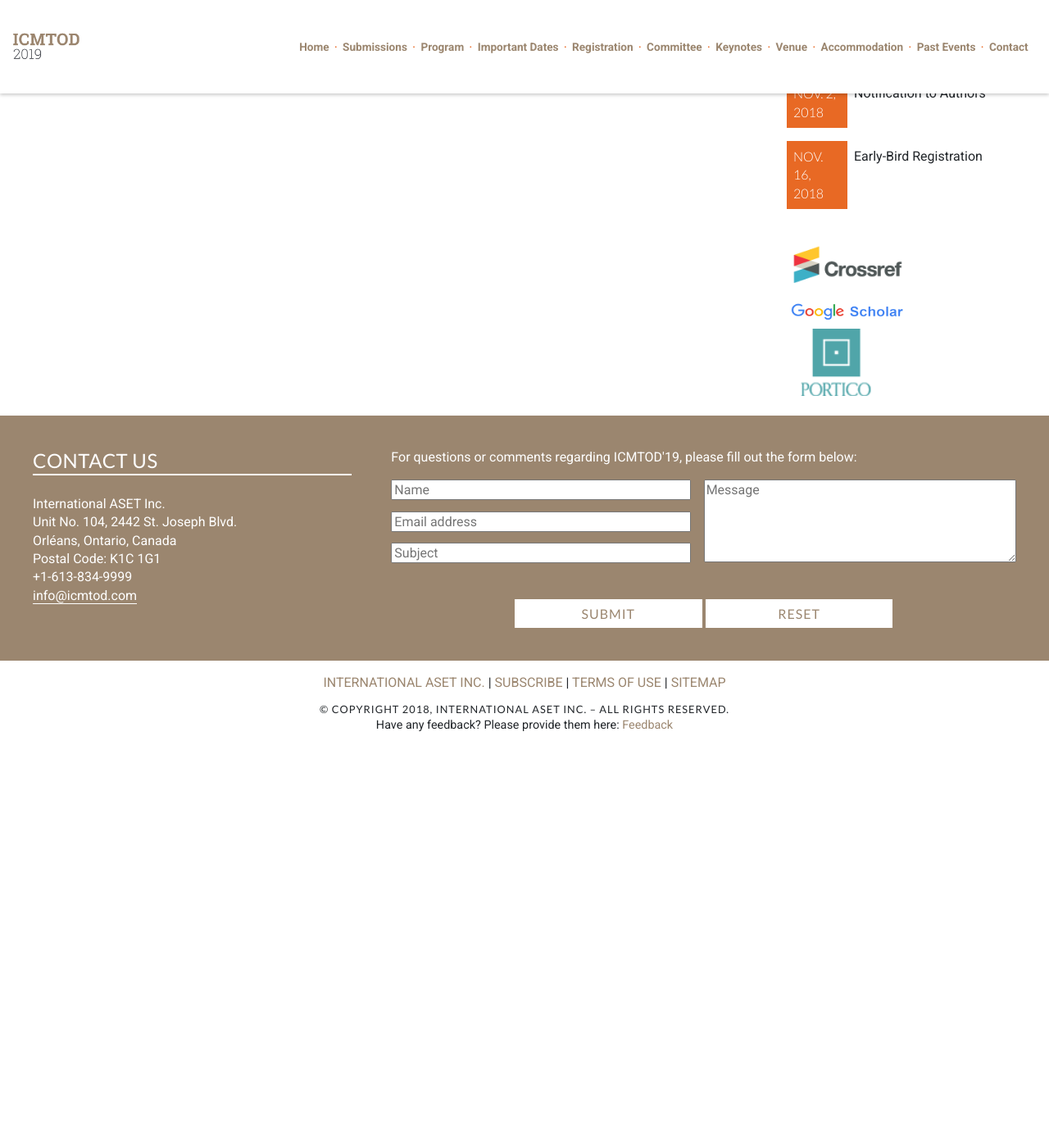
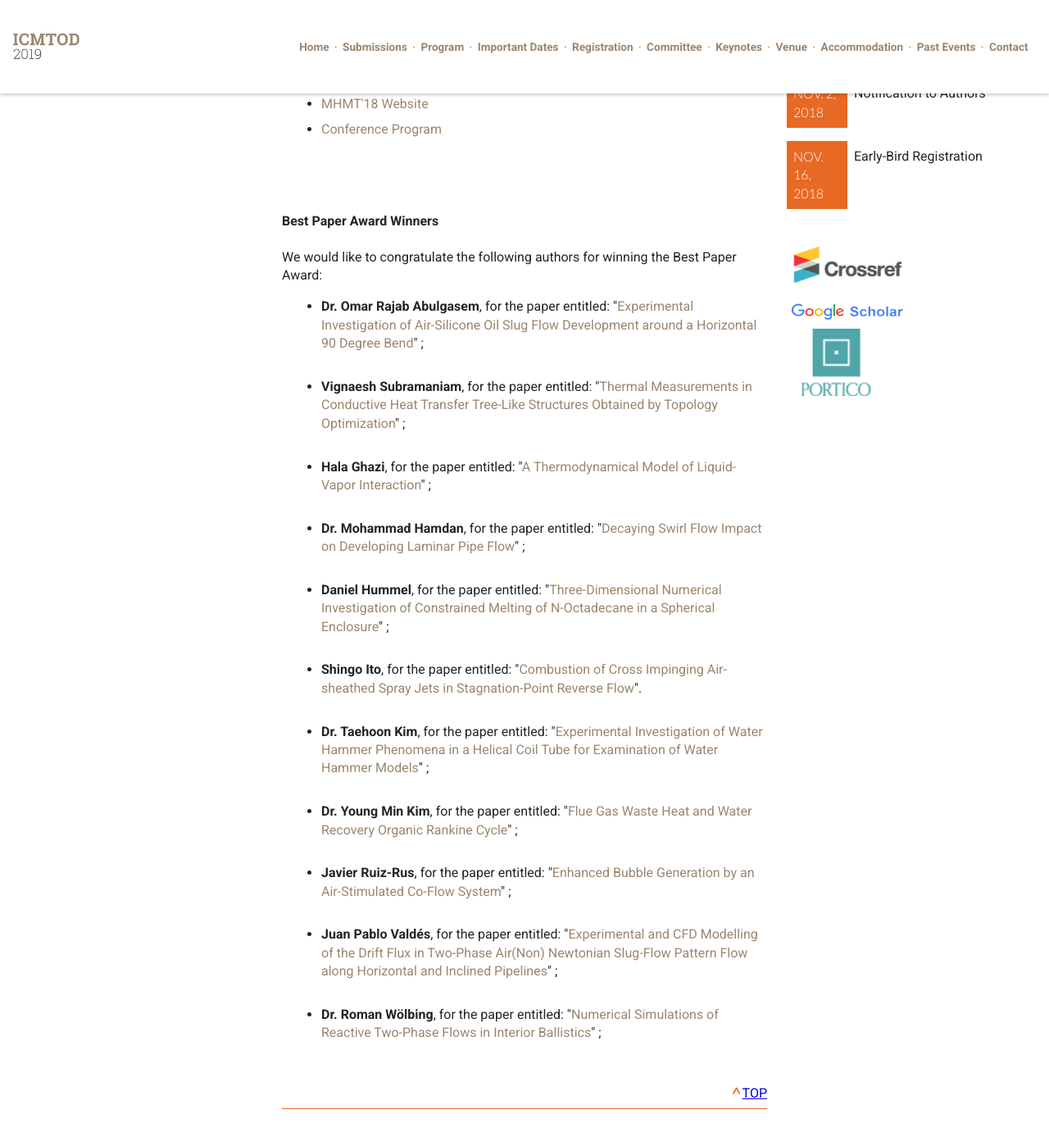
Before and after one commit to intaset/icmtod, a Jekyll site: the page built from past-events.html, in a window 1280 px wide and 1400 px high, scrolled down 671 px. Shown: the top 1392 px of the window at 82% size. Built offline with Jekyll 4.4.1, drawn with Linux system fonts in a browser that asks for light colours; nearby versions of some CDN libraries; Markdown is read by kramdown in place of the engine named in the settings; comment, search, counter and statistics services are not loaded; before the commit the page ends 1582 px from its top, so only the background shows below that; some of the changed text lies outside the part shown.

Commit message:
added past event

```diff
--- a/past-events.html
+++ b/past-events.html
@@ -8,16 +8,16 @@ meta: Information about ICMTOD'17.
 <div class="unit unit-s-1 unit-m-1-4-1 unit-l-1-4-1">
   <div class="unit-spacer content">
 
-    <h3>Past Events</h3>
-    <p class="body">Information about the last conference in this conference series will be available soon. Thank you for your patience.</p>
-    <!--<span class="anchor" id="top"></span>
-    <p class="body">The previous event in this conference series, ICMTOD, was held on April 6 - 8, 2017, in Barcelona, Spain. ICMTOD is one of the 5 conferences that make up the World Congress on Momentum, Heat and Mass Transfer (MHMT). Our year-long planning and organization of several committees resulted in the congress becoming a major success. Please see below some of the highlights of the event.</p>
+      <h3>Past Events</h3>
+    <!-- <p class="body">Information about the last conference in this conference series will be available soon. Thank you for your patience.</p> -->
+    <span class="anchor" id="top"></span>
+    <p class="body">The previous event in this conference series, ICMTOD, was held on April 12 - 14, 2018, in Budapest, Hungary. ICMTOD is one of the 5 conferences that make up the World Congress on Momentum, Heat and Mass Transfer (MHMT). Our year-long planning and organization of several committees resulted in the congress becoming a major success. Please see below some of the highlights of the event.</p>
     <ul>
         <li><a href="#Awards" class="body-link">Best Paper Award Winners</a></li>
         <li><a href="#Proceedings" class="body-link">Conference Proceedings</a></li>
-        <li><a href="#Video" class="body-link">Video: MHMT'17 Congress</a></li>
+        <li><a href="#Video" class="body-link">Video: MHMT'18 Congress</a></li>
         <li><a href="#Photos" class="body-link">Photos of the Conference</a></li>
-        <li><a href="#Website" class="body-link">ICMTOD'17 Website</a></li>
+        <li><a href="#Website" class="body-link">MHMT'18 Website</a></li>
         <li><a href="#Program" class="body-link">Conference Program</a></li>
     </ul>
 
@@ -30,27 +30,38 @@ meta: Information about ICMTOD'17.
              <p class="body">We would like to congratulate the following authors for winning the Best Paper Award:</p>
 
             <ul>
-                <li><b>João Vasques</b><br>
-                    for the paper entitled: "<a href="http://avestia.com/MHMT2017_Proceedings/files/paper/ICMFHT/ICMFHT_120.pdf" class="body-link" target="_blank">Detailed Characterization of Undeveloped Upwards Annular Flow using the Brightness Based Laser Induced Fluorescence Technique</a>"
-                </li>
+                <li><b>Dr. Omar Rajab Abulgasem</b>,
+                    for the paper entitled: "<a href="http://doi.org/10.11159/icmfht18.129" target="_blank" class="body-link">Experimental Investigation of Air-Silicone Oil Slug Flow Development around a Horizontal 90 Degree Bend</a>" ;</li><br>
 
-                <li><b>Dr. Geoffrey W. Stevens</b><br>
-                    for the paper entitled: "<a href="http://avestia.com/MHMT2017_Proceedings/files/paper/ICMTOD/ICMTOD_101.pdf" class="body-link" target="_blank">Hydrodynamic and Mass Transfer Performance of a Hybrid Pulsed Column for Solvent Extraction</a>"
-                </li>
+                 <li><b>Vignaesh Subramaniam</b>,
+                    for the paper entitled: "<a href="http://doi.org/10.11159/enfht18.113" target="_blank" class="body-link">Thermal Measurements in Conductive Heat Transfer Tree-Like Structures Obtained by Topology Optimization</a>" ;</li><br>
 
-                <li><b>Dr. Alexander S. Liberson</b><br>
-                    for the paper entitled: "<a href="http://avestia.com/MHMT2017_Proceedings/files/paper/ENFHT/ENFHT_103.pdf" class="body-link" target="_blank">Variational Approach of Constructing Reduced Fluid-Structure
-Interaction Models in Bifurcated Networks</a>"
-                </li>
+                <li><b>Hala Ghazi</b>,
+                    for the paper entitled: "<a href="http://doi.org/10.11159/icmfht18.115" target="_blank" class="body-link">A Thermodynamical Model of Liquid-Vapor Interaction</a>" ;</li><br>
 
-                <li><b>Paul Knipper</b><br>
-                    for the paper entitled: "<a href="http://avestia.com/MHMT2017_Proceedings/files/paper/ICHTD/ICHTD_105.pdf" class="body-link" target="_blank">Thermal Characterization of a Heat Transport System for Satellite Application</a>"
-                </li>
+                <li><b>Dr. Mohammad Hamdan</b>,
+                    for the paper entitled: "<a href="http://doi.org/10.11159/enfht18.120" target="_blank" class="body-link">Decaying Swirl Flow Impact on Developing Laminar Pipe Flow</a>" ;</li><br>
 
-                <li><b>Hadi Nozari </b><br>
-                    for the paper entitled: "<a href="http://avestia.com/MHMT2017_Proceedings/files/paper/CSP/CSP_108.pdf" class="body-link" target="_blank">Stabilizing Ammonia-Hydrogen-Air Premixed Flames Using Porous Medium Based Combustor</a>"
-                </li>
+                <li><b>Daniel Hummel</b>,
+                    for the paper entitled: "<a href="http://doi.org/10.11159/enfht18.124" target="_blank" class="body-link">Three-Dimensional Numerical Investigation of Constrained Melting of N-Octadecane in a Spherical Enclosure</a>" ;</li><br>
 
+                 <li><b>Shingo Ito</b>,
+                    for the paper entitled: "<a href="http://doi.org/10.11159/csp18.118" target="_blank" class="body-link">Combustion of Cross Impinging Air-sheathed Spray Jets in Stagnation-Point Reverse Flow</a>".</li><br>
+
+                 <li><b>Dr. Taehoon Kim</b>,
+                    for the paper entitled: "<a href="http://doi.org/10.11159/icmfht18.130" target="_blank" class="body-link">Experimental Investigation of Water Hammer Phenomena in a Helical Coil Tube for Examination of Water Hammer Models</a>" ;</li><br>
+
+                 <li><b>Dr. Young Min Kim</b>,
+                    for the paper entitled: "<a href="http://doi.org/10.11159/ichtd18.104" target="_blank" class="body-link">Flue Gas Waste Heat and Water Recovery Organic Rankine Cycle</a>" ;</li><br>
+
+                 <li><b>Javier Ruiz-Rus</b>,
+                    for the paper entitled: "<a href="http://doi.org/10.11159/icmfht18.108" target="_blank" class="body-link">Enhanced Bubble Generation by an Air-Stimulated Co-Flow System</a>" ;</li><br>
+
+                <li><b>Juan Pablo Valdés</b>,
+                    for the paper entitled: "<a href="http://doi.org/10.11159/icmfht18.121" target="_blank" class="body-link">Experimental and CFD Modelling of the Drift Flux in Two-Phase Air(Non) Newtonian Slug-Flow Pattern Flow along Horizontal and Inclined Pipelines</a>" ;</li><br>
+
+                 <li><b>Dr. Roman Wölbing</b>,
+                    for the paper entitled: "<a href="http://doi.org/10.11159/csp18.113" target="_blank" class="body-link">Numerical Simulations of Reactive Two-Phase Flows in Interior Ballistics</a>" ;</li><br>
 
             </ul>
     <div class="top"><a href="#top">top</a></div>
@@ -59,12 +70,12 @@ Interaction Models in Bifurcated Networks</a>"
 
     <br><br>
     <span class="anchor" id="Proceedings"></span>
-            <h4>MHMT'17 Conference Proceedings</h4>
+            <h4>MHMT'18 Conference Proceedings</h4>
 
-            <p class="body">Proceedings of the  2<sup>nd</sup> d World Congress on Momentum, Heat and Mass Transfer (MHMT'17) are open acess. You can find them in the link below.</p>
-            <center><a href="http://avestia.com/MHMT2017_Proceedings" target="_blank"><img src="../img/MHMT17.png" class="flex-sponsor" style="width:50%;"></a><br>
+            <p class="body">Proceedings of the  3<sup>rd</sup> World Congress on Momentum, Heat and Mass Transfer (MHMT'18) are open acess. You can find them in the link below.</p>
+            <center><a href="http://avestia.com/MHMT2018_Proceedings" target="_blank"><img src="../img/MHMT18.png" class="flex-sponsor" style="width:50%;"></a><br>
             <b>ISBN:</b>
-            978-1-927877-30-2<br>
+            978-1-927877-42-5<br>
             <b>ISSN </b>
             2371-5316<br></center>
     <div class="top"><a href="#top">top</a></div>
@@ -73,8 +84,8 @@ Interaction Models in Bifurcated Networks</a>"
 
      <br><br>
             <span class="anchor" id="Video"></span>
-            <h4>Video: MHMT'17 Congress</h4>
-            <iframe width="100%" height="350" src="https://www.youtube.com/embed/nqPv9Cps58U" frameborder="0" allowfullscreen></iframe>
+            <h4>Video: MHMT'18 Congress</h4>
+            <iframe width="100%" height="350" src="https://www.youtube.com/embed/JhZQ8S_xRO0" frameborder="0" allowfullscreen></iframe>
     <div class="top"><a href="#top">top</a></div>
     <div class="border"></div>
 
@@ -83,7 +94,7 @@ Interaction Models in Bifurcated Networks</a>"
     <span class="anchor" id="Photos"></span>
             <h4>Photos of the Conference</h4>
 
-            <p class="body">To view the photos taken during the MHMT'17 Congress please visit: <a href="http://mhmtcongress.com/MHMT17pictures/" target="_blank" class="body-link">www.mhmtcongress.com/MHMT17pictures</a>.</p>
+            <p class="body">To view the photos taken during the MHMT'18 Congress please visit: <a href="http://2018.mhmtcongress.com/photos" target="_blank" class="body-link">www.2018.mhmtcongress.com/photos</a>.</p>
 
     <div class="top"><a href="#top">top</a></div>
     <div class="border"></div>
@@ -92,9 +103,9 @@ Interaction Models in Bifurcated Networks</a>"
 
     <br><br>
     <span class="anchor" id="Website"></span>
-            <h4>ICMTOD'17 Website</h4>
+            <h4>MHMT'18 Website</h4>
 
-            <p class="body">To view the website for the previous event in this conference series, please visit: <a href="http://2017.icmtod.com/" target="_blank" class="body-link">www.2017.icmtod.com</a>.</p>
+            <p class="body">To view the website for the previous event in this conference series, please visit: <a href="http://2018.mhmtcongress.com/" target="_blank" class="body-link">www.2018.mhmtcongress.com/</a>.</p>
 
     <div class="top"><a href="#top">top</a></div>
     <div class="border"></div>
@@ -104,15 +115,15 @@ Interaction Models in Bifurcated Networks</a>"
     <span class="anchor" id="Program"></span>
             <h4>Conference Program</h4>
 
-            <p class="body">The Conference Program for the  2<sup>nd</sup> World Congress on  Momentum, Heat and Mass Transfer (MHMT'17) is available in the link below.</p>
+            <p class="body">The Conference Program for the  3<sup>rd</sup> World Congress on  Momentum, Heat and Mass Transfer (MHMT'18) is available in the link below.</p>
 
-            <center><a href="http://2017.icmtod.com/MHMT17_Program.pdf" class="body-link" target="_blank"><img src="../img/pdf.png" width="80px"><br>MHMT'17 Program</a></center>
+            <center><a href="https://2018.mhmtcongress.com/program" class="body-link" target="_blank"><img src="../img/pdf.png" width="80px"><br>MHMT'18 Program</a></center>
     <div class="top"><a href="#top">top</a></div>
     <div class="border"></div>
 
 
 
-    <br><br>-->
+    <br><br>
 
 
   </div>
```
Also changed, not shown: 1 other file.
